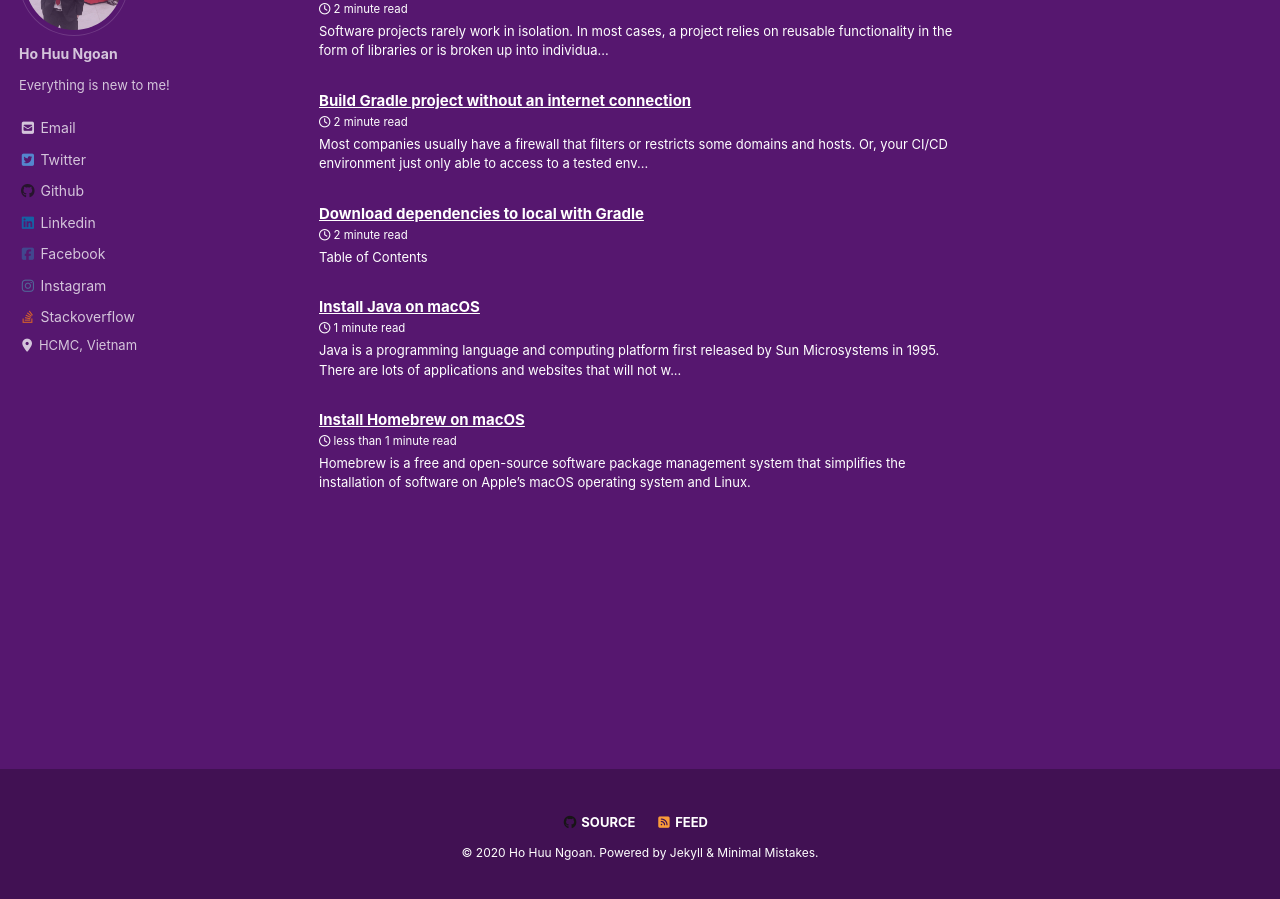
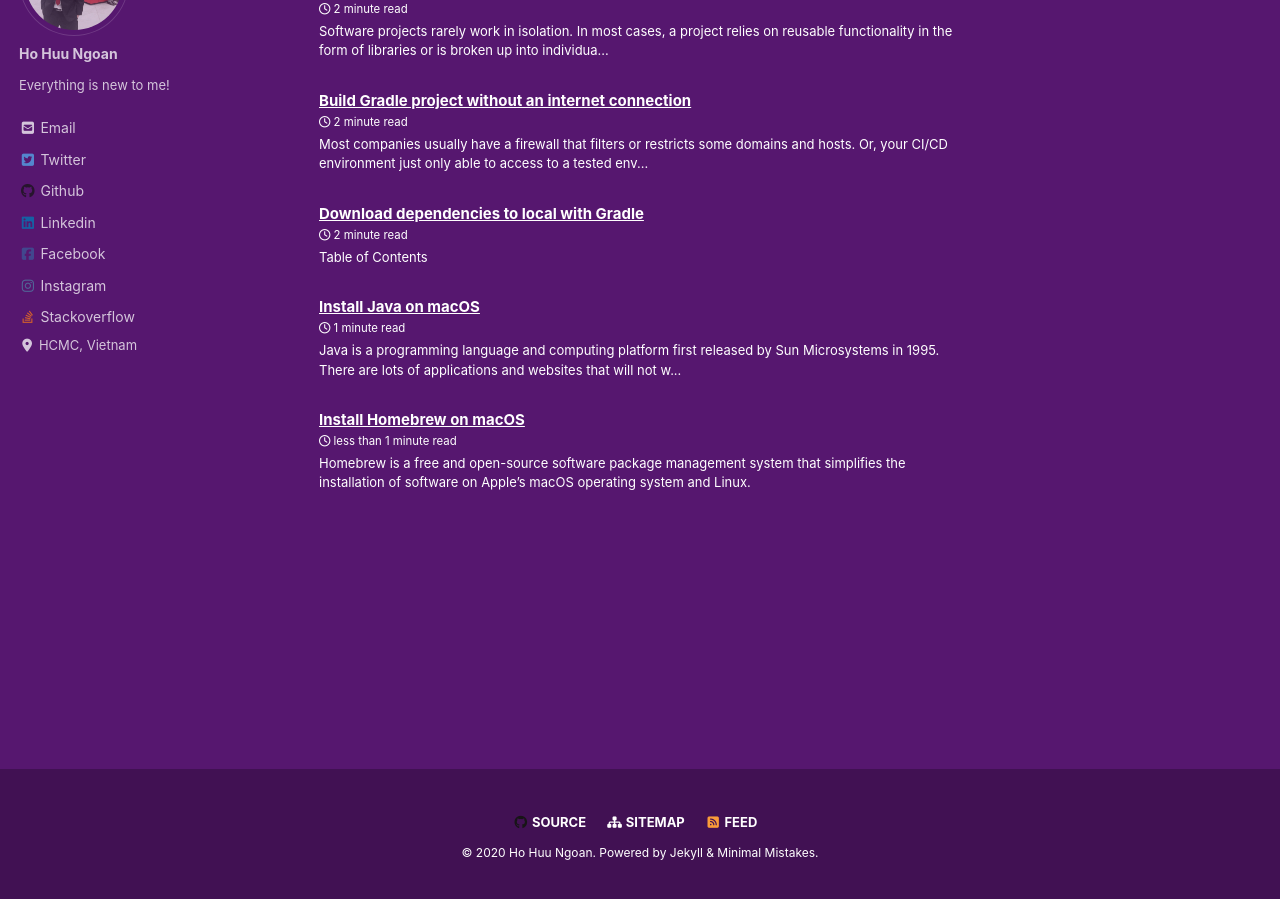
Before and after one commit to ngoanh2n/blog, a Jekyll site: the page built from index.html, in a window 1280 px wide and 900 px high, scrolled down 170 px. Built offline with Jekyll 4.4.1, drawn with Linux system fonts in a browser that asks for light colours; cached includes are drawn as plain includes; nearby versions of some CDN libraries; the list of posts is cut into pages by our own code; comment, search, counter and statistics services are not loaded; a style sheet for code colours, icons or effects is not loaded.

Commit message:
[INCLUDE] Add sitemap.xml

```diff
--- a/_includes/footer.html
+++ b/_includes/footer.html
@@ -14,6 +14,7 @@
       {% endfor %}
     {% endif %}
 
+    <li><a href="/sitemap.xml"><i class="fas fa-fw fa-sitemap"></i>  Sitemap</a></li>
     <li><a href="{% if site.atom_feed.path %}{{ site.atom_feed.path }}{% else %}{{ '/feed.xml' | relative_url }}{% endif %}"><i class="fas fa-fw fa-rss-square" aria-hidden="true"></i> {{ site.data.ui-text[site.locale].feed_label | default: "Feed" }}</a></li>
   </ul>
 </div>
```
